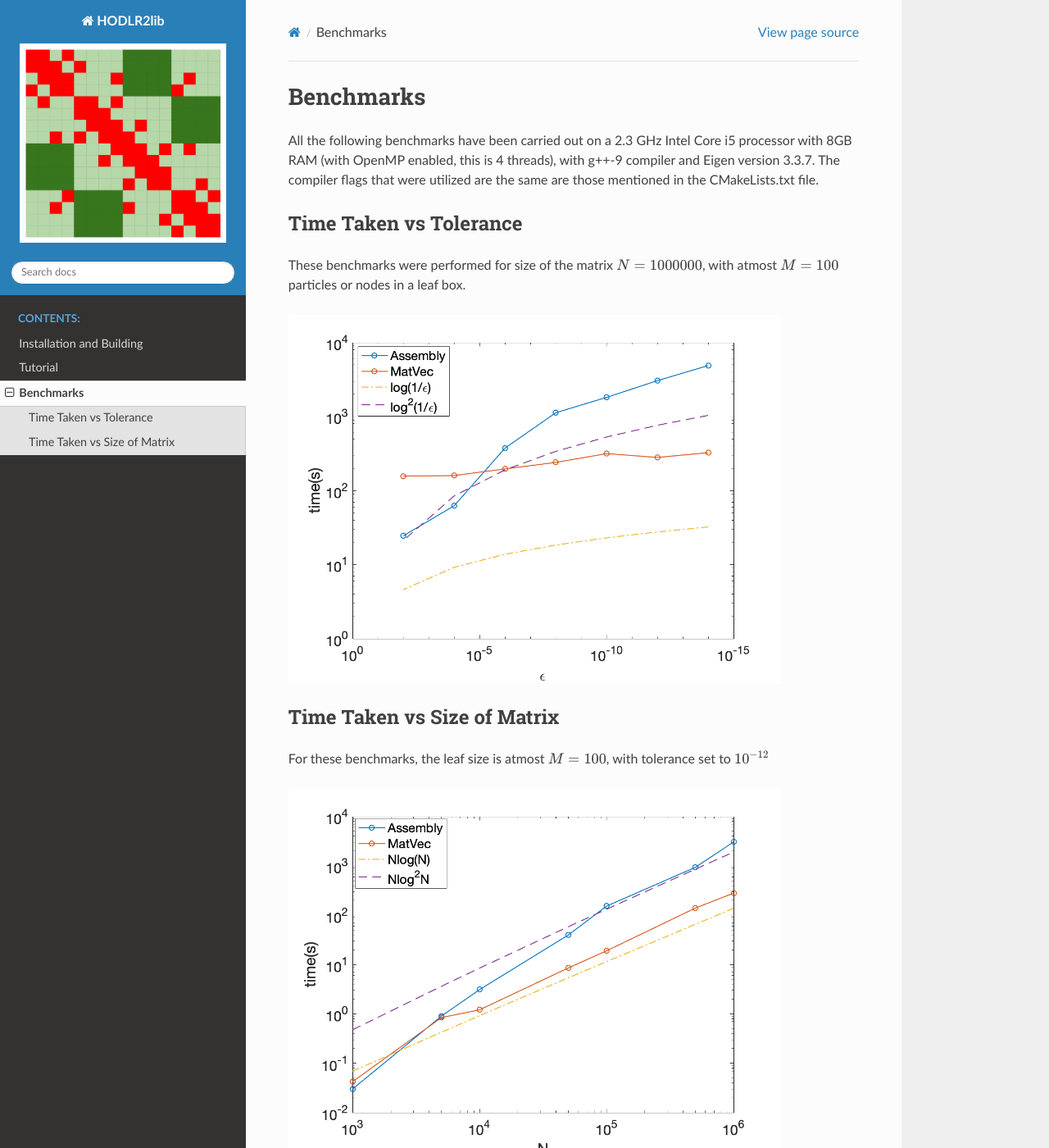
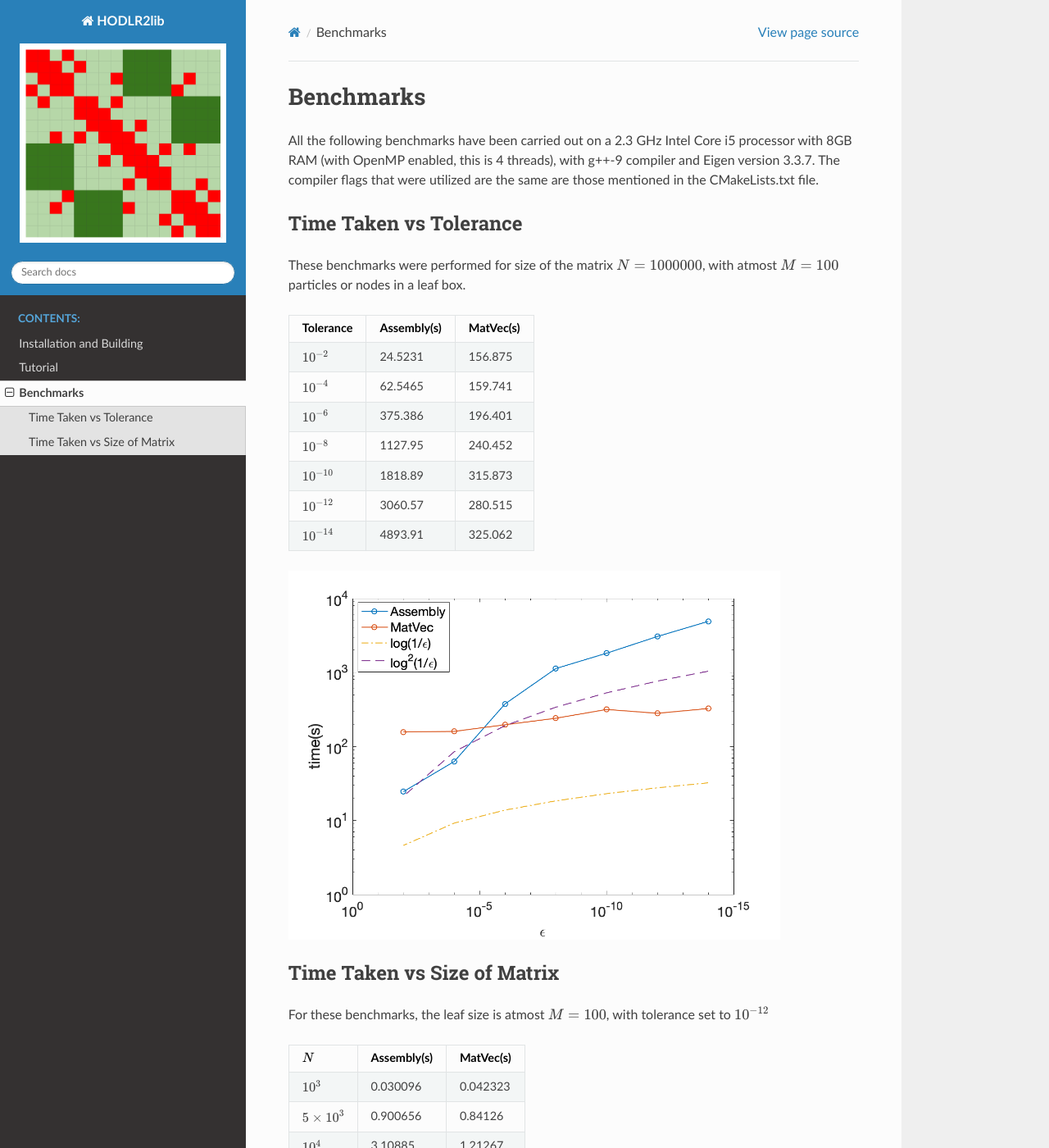
Before and after one commit to sivaramambikasaran/HODLR2, a Sphinx documentation site: the page built from docs/source/benchmarks.rst, in a window 1280 px wide and 1400 px high. Shown: the whole window at 82% size. Built offline with Sphinx 7.4.7 and the Read the Docs theme 2.0.0, drawn with Linux system fonts in a browser that asks for light colours; some of the changed text lies outside the part shown.

Commit message:
benchamrk tabke modified

```diff
--- a/docs/source/benchmarks.rst
+++ b/docs/source/benchmarks.rst
@@ -19,11 +19,11 @@
 +----------------+------------+---------+
 |:math:`10^{-8}` | 1127.95    | 240.452 |
 +----------------+------------+---------+
-|:math:`10^{-10}`|     |  |
+|:math:`10^{-10}`| 1818.89    | 315.873 |
 +----------------+------------+---------+
-|:math:`10^{-12}`|     |  |
+|:math:`10^{-12}`| 3060.57    | 280.515 |
 +----------------+------------+---------+
-|:math:`10^{-14}`|     |  |
+|:math:`10^{-14}`| 4893.91    | 325.062 |
 +----------------+------------+---------+
 
 .. image:: images/timeVsEpsilon.png
@@ -38,19 +38,19 @@
 +-----------------------+------------+------------+
 |:math:`N`              | Assembly(s)|MatVec(s)   |
 +=======================+============+============+
-|:math:`10^{3}`         |    |     |
+|:math:`10^{3}`         |  0.030096  | 0.042323   |
 +-----------------------+------------+------------+
-|:math:`5 \times 10^{3}`|  0.900656  | 0.84126   |
+|:math:`5 \times 10^{3}`|  0.900656  | 0.84126    |
 +-----------------------+------------+------------+
-|:math:`10^{4}`         |  3.10885   | 1.21267   |
+|:math:`10^{4}`         |  3.10885   | 1.21267    |
 +-----------------------+------------+------------+
-|:math:`5 \times 10^{4}`|  39.8693   | 8.55219   |
+|:math:`5 \times 10^{4}`|  39.8693   | 8.55219    |
 +-----------------------+------------+------------+
 |:math:`10^{5}`         |  153.241   | 19.0272    |
 +-----------------------+------------+------------+
-|:math:`5 \times 10^{5}`|  936.611   | 139.74    |
+|:math:`5 \times 10^{5}`|  936.611   | 139.74     |
 +-----------------------+------------+------------+
-|:math:`10^{6}`         |     |     |
+|:math:`10^{6}`         |  3060.57   | 280.515    |
 +-----------------------+------------+------------+
 
 
```
